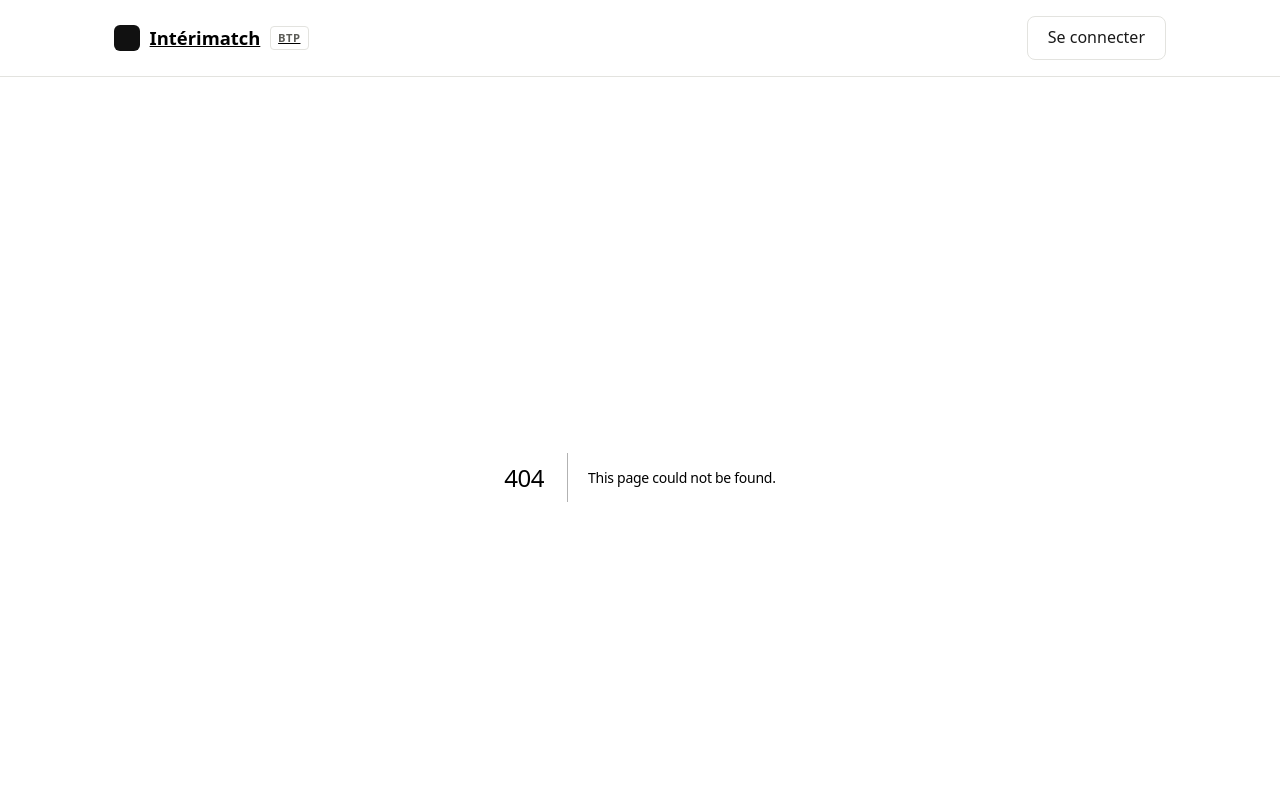
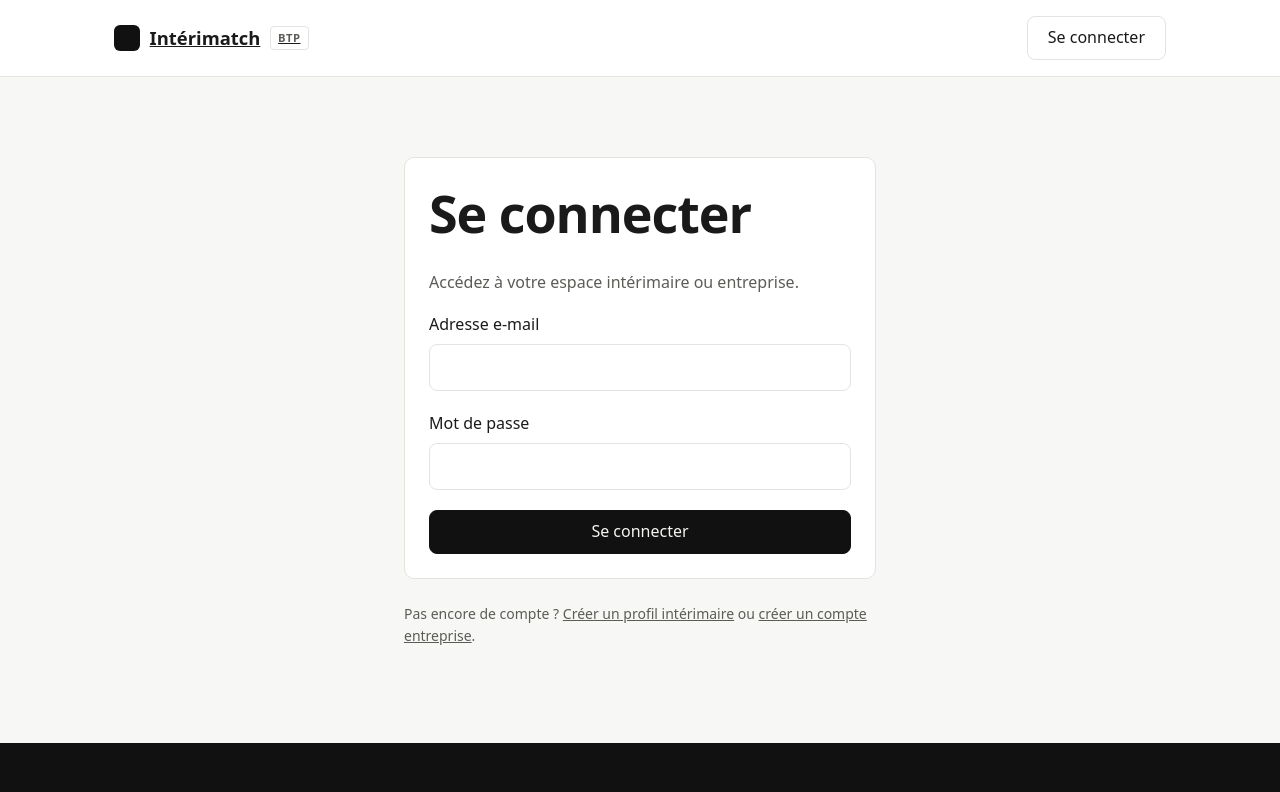
Before and after one commit to Cloud-io09/interim-platform-group-8, a Next.js app in the folder web/: page /connexion in a window 1280 px wide. Before the commit this address had no page. Shown: the top 792 px of the page. Built offline with nearby package versions, Linux system fonts and the light colour scheme.

Commit message:
feat(web): écrans de connexion et des deux parcours d'inscription

```diff
--- /dev/null
+++ b/web/app/connexion/page.tsx
@@ -0,0 +1,29 @@
+import type { Metadata } from "next";
+import FormulaireAuth from "@/components/FormulaireAuth";
+
+export const metadata: Metadata = {
+  title: "Connexion",
+  // Page de compte : sans intérêt pour un moteur, et on évite d'exposer l'URL.
+  robots: { index: false, follow: false },
+};
+
+export default function Connexion() {
+  return (
+    <section className="section">
+      <div className="colonne colonne--etroite">
+        <div className="carte">
+          <FormulaireAuth
+            mode="connexion"
+            titre="Se connecter"
+            intro="Accédez à votre espace intérimaire ou entreprise."
+            libelleBouton="Se connecter"
+          />
+        </div>
+        <p className="petit secondaire" style={{ marginTop: "1.5rem" }}>
+          Pas encore de compte ? <a href="/inscription/interimaire">Créer un profil intérimaire</a>{" "}
+          ou <a href="/inscription/entreprise">créer un compte entreprise</a>.
+        </p>
+      </div>
+    </section>
+  );
+}
--- a/web/app/globals.css
+++ b/web/app/globals.css
@@ -170,3 +170,48 @@ a { color: inherit; }
 @media (prefers-reduced-motion: reduce) {
   *, *::before, *::after { animation-duration: 0.01ms !important; transition-duration: 0.01ms !important; }
 }
+
+/* --- Formulaires ---------------------------------------------------------
+   Public d'ouvriers, souvent sur téléphone et parfois avec des gants :
+   champs hauts, libellés au-dessus, messages d'erreur liés au champ. */
+
+.colonne--etroite { max-width: 520px; }
+
+.champ { margin-bottom: 1.25rem; }
+
+.champ label {
+  display: block;
+  font-weight: 500;
+  margin-bottom: 0.4rem;
+}
+
+.champ input {
+  width: 100%;
+  min-height: var(--cible-tactile);
+  padding: 0.6rem 0.85rem;
+  border: 1px solid var(--bordure);
+  border-radius: var(--rayon-petit);
+  background: var(--surface);
+  color: var(--texte);
+  font: inherit;
+  /* 16px minimum : en dessous, iOS zoome à la prise de focus et casse la mise en page. */
+  font-size: 1rem;
+}
+
+.champ input:hover { border-color: var(--texte-secondaire); }
+
+.champ input[aria-invalid="true"] { border-color: var(--alerte); border-width: 2px; }
+
+.message-erreur {
+  color: var(--alerte);
+  margin: 0.4rem 0 0;
+  font-weight: 500;
+}
+
+.champ .secondaire { margin: 0.4rem 0 0; }
+
+.bouton[disabled] { opacity: 0.6; cursor: not-allowed; }
+
+/* Les liens dans un bloc de texte doivent être identifiables autrement que par
+   la couleur seule — RGAA 3.1. */
+main p a, .pied a { text-decoration: underline; }
--- /dev/null
+++ b/web/components/FormulaireAuth.tsx
@@ -0,0 +1,146 @@
+"use client";
+
+import { useRouter } from "next/navigation";
+import { useId, useRef, useState } from "react";
+
+interface Probleme {
+  champ: string;
+  message: string;
+}
+
+interface Props {
+  mode: "connexion" | "inscription";
+  /** Obligatoire à l'inscription : les deux parcours sont distincts. */
+  role?: "entreprise" | "interimaire";
+  titre: string;
+  intro: string;
+  libelleBouton: string;
+}
+
+const LONGUEUR_MIN_MOT_DE_PASSE = 12;
+
+export default function FormulaireAuth({ mode, role, titre, intro, libelleBouton }: Props) {
+  const router = useRouter();
+  const idEmail = useId();
+  const idMotDePasse = useId();
+  const [problemes, setProblemes] = useState<Probleme[]>([]);
+  const [messageGeneral, setMessageGeneral] = useState<string | null>(null);
+  const [enCours, setEnCours] = useState(false);
+  const resume = useRef<HTMLDivElement>(null);
+
+  const problemeDe = (champ: string) => problemes.find((p) => p.champ === champ);
+
+  async function envoyer(evenement: React.FormEvent<HTMLFormElement>) {
+    evenement.preventDefault();
+    if (enCours) return;
+
+    const donnees = new FormData(evenement.currentTarget);
+    setEnCours(true);
+    setProblemes([]);
+    setMessageGeneral(null);
+
+    try {
+      const reponse = await fetch(`/api/auth/${mode}`, {
+        method: "POST",
+        headers: { "Content-Type": "application/json" },
+        body: JSON.stringify({
+          email: String(donnees.get("email") ?? ""),
+          motDePasse: String(donnees.get("motDePasse") ?? ""),
+          ...(role ? { role } : {}),
+        }),
+      });
+      const corps = await reponse.json();
+
+      if (!reponse.ok) {
+        setProblemes(corps.problemes ?? []);
+        setMessageGeneral(corps.message ?? "Une erreur est survenue.");
+        // RGAA 7.4 : le résultat d'une soumission doit être porté à la connaissance
+        // de l'utilisateur, y compris au lecteur d'écran. On déplace le focus dessus.
+        requestAnimationFrame(() => resume.current?.focus());
+        return;
+      }
+
+      router.push(corps.etapeSuivante ?? "/");
+      router.refresh();
+    } catch {
+      setMessageGeneral("Impossible de joindre le serveur. Vérifiez votre connexion.");
+      requestAnimationFrame(() => resume.current?.focus());
+    } finally {
+      setEnCours(false);
+    }
+  }
+
+  return (
+    <form onSubmit={envoyer} noValidate>
+      <h1>{titre}</h1>
+      <p className="secondaire">{intro}</p>
+
+      {messageGeneral && (
+        <div
+          ref={resume}
+          tabIndex={-1}
+          role="alert"
+          className="carte"
+          style={{ borderColor: "var(--alerte)", marginBottom: "1.5rem" }}
+        >
+          <p style={{ margin: 0, color: "var(--alerte)", fontWeight: 500 }}>{messageGeneral}</p>
+          {problemes.length > 0 && (
+            <ul style={{ margin: "0.5rem 0 0", paddingLeft: "1.25rem" }}>
+              {problemes.map((p) => (
+                <li key={p.champ}>{p.message}</li>
+              ))}
+            </ul>
+          )}
+        </div>
+      )}
+
+      <div className="champ">
+        <label htmlFor={idEmail}>Adresse e-mail</label>
+        <input
+          id={idEmail}
+          name="email"
+          type="email"
+          autoComplete="email"
+          required
+          aria-invalid={problemeDe("email") ? true : undefined}
+          aria-describedby={problemeDe("email") ? `${idEmail}-erreur` : undefined}
+        />
+        {problemeDe("email") && (
+          <p id={`${idEmail}-erreur`} className="petit message-erreur">
+            {problemeDe("email")!.message}
+          </p>
+        )}
+      </div>
+
+      <div className="champ">
+        <label htmlFor={idMotDePasse}>Mot de passe</label>
+        <input
+          id={idMotDePasse}
+          name="motDePasse"
+          type="password"
+          autoComplete={mode === "connexion" ? "current-password" : "new-password"}
+          required
+          aria-invalid={problemeDe("motDePasse") ? true : undefined}
+          aria-describedby={
+            mode === "inscription" ? `${idMotDePasse}-aide` : problemeDe("motDePasse") ? `${idMotDePasse}-erreur` : undefined
+          }
+        />
+        {mode === "inscription" && (
+          <p id={`${idMotDePasse}-aide`} className="petit secondaire">
+            {LONGUEUR_MIN_MOT_DE_PASSE} caractères minimum. Une phrase dont vous vous
+            souvenez vaut mieux qu&apos;un mot compliqué.
+          </p>
+        )}
+        {problemeDe("motDePasse") && (
+          <p id={`${idMotDePasse}-erreur`} className="petit message-erreur">
+            {problemeDe("motDePasse")!.message}
+          </p>
+        )}
+      </div>
+
+      <button className="bouton" type="submit" disabled={enCours} style={{ width: "100%" }}>
+        {enCours ? "Envoi en cours…" : libelleBouton}
+      </button>
+    </form>
+  );
+}
```
Also changed, not shown: web/app/inscription/entreprise/page.tsx (added, +31 -0 lines), web/app/inscription/interimaire/page.tsx (added, +31 -0 lines).
